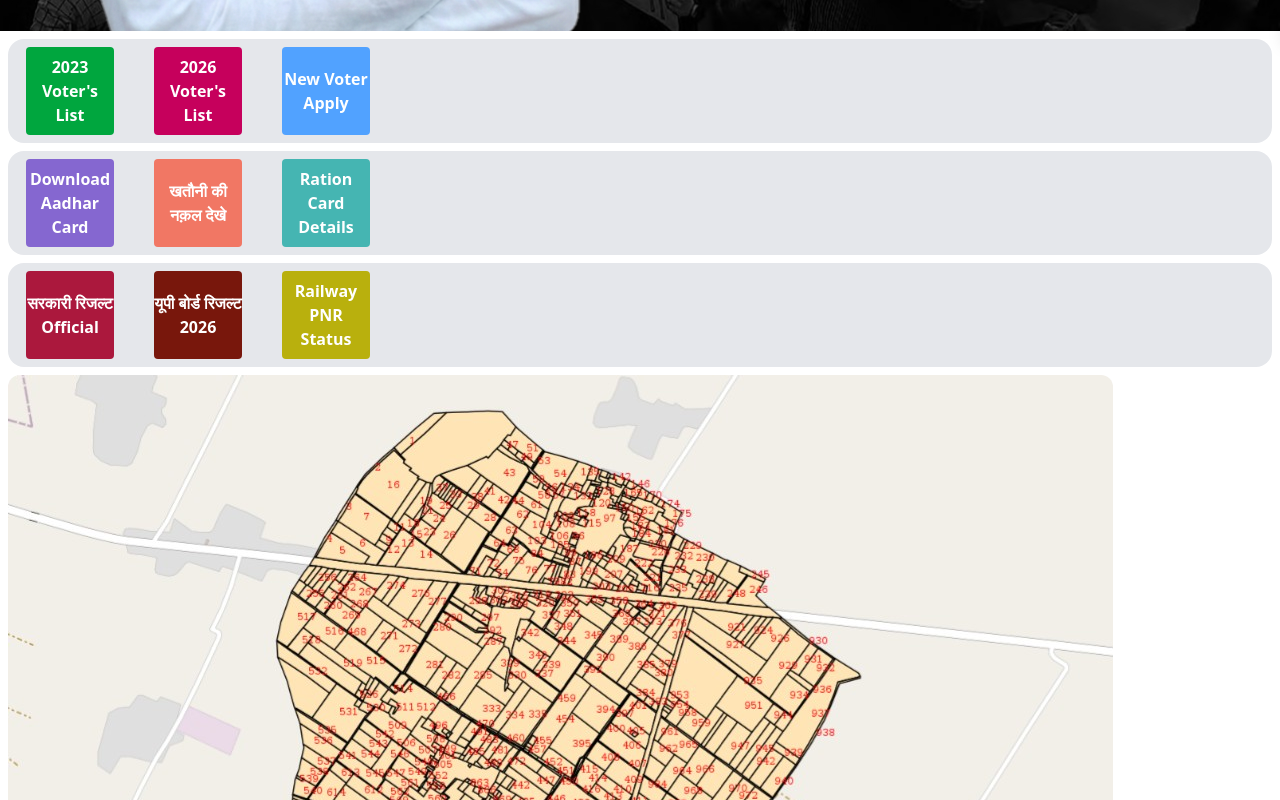
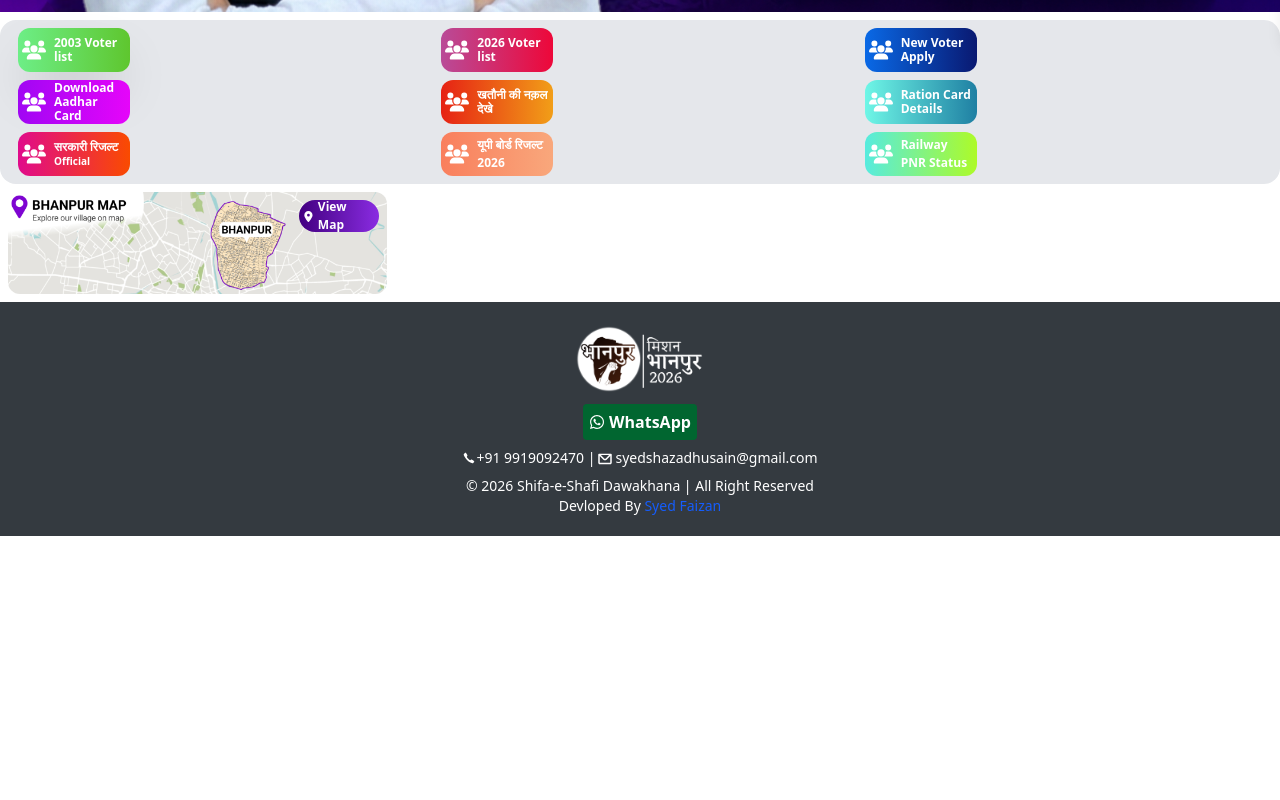
Before and after one commit to thefzan/bhanpur2026, a React (Vite) app: page / in a window 1280 px wide. Shown: the part 760-1560 px from the top of the page. After the commit the page ends 1296 px from the top, so only its background shows below. Built offline with nearby package versions, Linux system fonts and the light colour scheme.

Commit message:
Updated website design

```diff
--- a/src/components/Hero.jsx
+++ b/src/components/Hero.jsx
@@ -1,9 +1,12 @@
 import React from "react";
-import Pic1 from "../assets/Pic1.jpg";
-import Map from "../assets/map.jpg";
+import Pic1 from "../assets/photo.png";
+import Map from "../assets/pmap.jpg";
 import { useState } from "react";
 import Popup from "./Popup";
 import { Link } from "react-router-dom";
+import { FaUsers } from "react-icons/fa6";
+import { FaLocationDot } from "react-icons/fa6";
+
 
 const Hero = () => {
   const [showPopup, setShowPopup] = useState(false);
@@ -12,37 +15,54 @@ const Hero = () => {
       <div className="mt-1 ">
         <img src={Pic1} alt="" />
       </div>
-      <div className="  flex items-center gap-10 bg-gray-200 pl-4.5 rounded-2xl mt-2 m-2 p-2">
-        <button
-
-          className="bg-green-600 h-22 rounded w-22  text-white font-bold"
-        >
-          2023 Voter's List
+      <div className="  grid grid-cols-3 gap-2 bg-gray-200 pl-4.5 rounded-2xl mt-2 mb-2  pt-2 pb-2">
+        <button className="bg-[linear-gradient(90deg,hsla(132,79%,68%,1)_0%,hsla(101,62%,48%,1)_100%)] shadow-2xl  h-11 flex leading-3.5  rounded-xl w-28 text-white items-center p-1">
+          <div>
+            <FaUsers className="text-2xl mr-2" />
+          </div>
+          <h1 className="text-[12px] text-left font-semibold">
+            2003 Voter list
+          </h1>
         </button>
         <button
           onClick={() => setShowPopup(true)}
-          className="bg-pink-700 h-22  rounded w-22 text-white font-bold"
-        ><Link to="/download">
-          2026 Voter's List </Link>
+          className="bg-[linear-gradient(90deg,hsla(318,44%,51%,1)_0%,hsla(347,94%,48%,1)_100%)] h-11 flex leading-3.5  rounded-xl w-28 text-white items-center p-1"
+        >
+          <div>
+            <FaUsers className="text-2xl mr-2" />
+          </div>
+          <Link to="/download">
+            <h1 className="text-[12px] text-left font-semibold">
+              2026 Voter list
+            </h1>
+          </Link>
         </button>
         <a
           href="https://voters.eci.gov.in/"
           target="_blank"
           rel="noopener noreferrer"
         >
-          <button className="bg-blue-400 h-22  rounded w-22 text-white font-bold">
+          <button className="bg-[linear-gradient(90deg,hsla(214,92%,47%,1)_0%,hsla(231,85%,24%,1)_100%)] h-11 flex leading-3.5  rounded-xl w-28 text-white items-center p-1 ">
+            <div>
+              <FaUsers className="text-2xl mr-2" />
+            </div>
+            <h1 className="text-[12px] text-left font-semibold">
               New Voter Apply
+            </h1>
           </button>{" "}
         </a>
-      </div>
-      <div className=" pl-4.5 flex items-center gap-10 bg-gray-200 rounded-2xl mt-2 m-2 p-2">
         <a
           href="https://myaadhaar.uidai.gov.in/genricDownloadAadhaar/en"
           target="_blank"
           rel="noopener noreferrer"
         >
-          <button className="bg-[#8567D0] h-22  rounded w-22 text-white font-bold">
+          <button className="bg-[linear-gradient(90deg,hsla(279,95%,49%,1)_0%,hsla(295,96%,50%,1)_100%)] h-11 flex leading-3.5  rounded-xl w-28 text-white items-center p-1">
+            <div>
+              <FaUsers className="text-2xl mr-2" />
+            </div>
+            <h1 className="text-[12px] text-left font-semibold">
               Download Aadhar Card
+            </h1>
           </button>{" "}
         </a>
 
@@ -51,8 +71,13 @@ const Hero = () => {
           target="_blank"
           rel="noopener noreferrer"
         >
-          <button className="bg-[#F17764] h-22  rounded w-22 text-white font-bold">
+          <button className="bg-[linear-gradient(90deg,hsla(4,84%,49%,1)_0%,hsla(37,89%,52%,1)_100%)] h-11 flex leading-3.5  rounded-xl w-28 text-white items-center p-1">
+            <div>
+              <FaUsers className="text-2xl mr-2" />
+            </div>
+            <h1 className="text-[12px] text-left font-semibold">
               खतौनी की नक़ल देखे
+            </h1>
           </button>{" "}
         </a>
         <a
@@ -60,21 +85,28 @@ const Hero = () => {
           target="_blank"
           rel="noopener noreferrer"
         >
-          <button className="bg-[#45B5B2] h-22  rounded w-22  text-white font-bold">
+          <button className="bg-[linear-gradient(90deg,hsla(173,89%,70%,1)_0%,hsla(196,68%,38%,1)_100%)] h-11 flex leading-3.5  rounded-xl w-28 text-white items-center p-1">
+            <div>
+              <FaUsers className="text-2xl mr-2" />
+            </div>
+            <h1 className="text-[12px] text-left font-semibold">
               Ration Card Details
+            </h1>
           </button>{" "}
         </a>
-      </div>
 
-
-      <div className=" pl-4.5 flex items-center gap-10 bg-gray-200 rounded-2xl mt-2 m-2 p-2">
         <a
           href="https://www.sarkariresult.com/"
           target="_blank"
           rel="noopener noreferrer"
         >
-          <button className="bg-[#AB183D] h-22  rounded w-22 text-white font-bold">
-            सरकारी रिजल्ट Official
+          <button className="bg-[linear-gradient(90deg,hsla(324,91%,46%,1)_0%,hsla(18,100%,49%,1)_100%)] h-11 flex leading-3.5  rounded-xl w-28 text-white items-center p-1">
+            <div>
+              <FaUsers className="text-2xl mr-2" />
+            </div>
+            <h1 className="text-[12px] text-left font-semibold">
+              सरकारी रिजल्ट <span className="text-[10px]">Official</span>
+            </h1>
           </button>{" "}
         </a>
 
@@ -83,8 +115,13 @@ const Hero = () => {
           target="_blank"
           rel="noopener noreferrer"
         >
-          <button className="bg-[#78170C] h-22  rounded w-22 text-white font-bold">
+          <button className="bg-[linear-gradient(90deg,hsla(13,93%,67%,1)_0%,hsla(21,91%,73%,1)_100%)] h-11 flex leading-4.5  rounded-xl w-28 text-white items-center p-1">
+            <div>
+              <FaUsers className="text-2xl mr-2" />
+            </div>
+            <h1 className="text-[12px] text-left font-semibold">
               यूपी बोर्ड रिजल्ट 2026
+            </h1>
           </button>{" "}
         </a>
         <a
@@ -92,18 +129,34 @@ const Hero = () => {
           target="_blank"
           rel="noopener noreferrer"
         >
-          <button className="bg-[#B9B00D] h-22  rounded w-22  text-white font-bold">
+          <button className="bg-[linear-gradient(90deg,hsla(175,79%,63%,1)_0%,hsla(82,96%,57%,1)_100%)] h-11 flex leading-4.5  rounded-xl w-28 text-white items-center p-1">
+            <div>
+              <FaUsers className="text-2xl mr-2" />
+            </div>
+            <h1 className="text-[12px] text-left font-semibold">
               Railway PNR Status
+            </h1>
           </button>{" "}
         </a>
       </div>
 
 
+        <div
+          className="m-2 h-25.5 w-94.75 rounded-xl bg-cover bg-center bg-no-repeat flex justify-end p-2"
+          style={{ backgroundImage: `url(${Map})` }}
+        >
+          <a href="https://maps.app.goo.gl/1yry7AG9qSdyq3cE7"
+          target="_blank"
+          rel="noopener noreferrer">
 
 
-      <div className="ml-2 mr-2 rounded">
-        <img src={Map} alt="Bhanpur_Map" className="rounded-xl" />
+          <div className="text-white font-semibold p-1  bg-linear-to-r from-[#430081] to-[#8A2BE2] rounded-2xl w-20 h-8 items-center flex justify-center ">
+            <FaLocationDot  className="mr-1 text-[11px]"/>
+            <h2 className="text-[12px]">View Map</h2>
           </div>
+          </a>
+        </div>
+
     </>
   );
 };
--- a/src/components/Nav.jsx
+++ b/src/components/Nav.jsx
@@ -33,7 +33,7 @@ const Nav = () => {
   return (
     <>
       {/* Navbar */}
-      <div className='bg-blue-950 h-12 flex items-center justify-between relative z-50'>
+      <div className='bg-[#430081] h-12 flex items-center justify-between relative z-50'>
         {/* Logo */}
         <Link to='/'>
           <div className='w-20 ml-2'>
```
Also changed, not shown: src/assets/photo.png (added), src/assets/pmap.jpg (added). Lines whose indentation alone changed are shown as unchanged.
